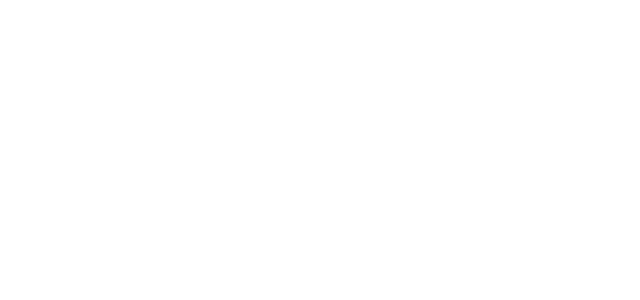
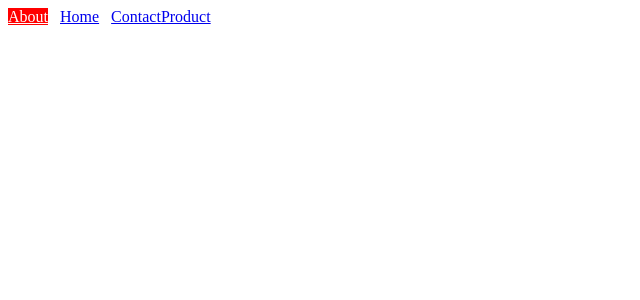
Before and after one commit to Itst4run/signin-page, a React (Create React App) app: page /Product in a window 1280 px wide. Before the commit this address had no page. Shown: the top 300 px of the page, without its empty margins (0-640 px from the left). Built offline with nearby package versions, Linux system fonts and the light colour scheme.

Commit message:
3 files modified

```diff
--- a/src/App.js
+++ b/src/App.js
@@ -16,7 +16,7 @@ export default function App() {
         <Route path ="/" element={<Home />}/>
         <Route path ="/Contact" element={<Contact />}/>
         <Route path ="/about" element={<AboutUs />}/>
-        <Route path ="/Product/:id" element={<Product />}/>
+        <Route path ="/Product" element={<Product />}/>
         </Routes>
       </Router>
     </div>
--- a/src/components/Navbar.js
+++ b/src/components/Navbar.js
@@ -9,7 +9,7 @@ return(
 <Link to="/">Home</Link>
 &nbsp;&nbsp;&nbsp;
 <Link to="/Contact">Contact</Link>
-<Link to="/Product">Product</Link>
+<Link to="/Product/1">Product</Link>
 
 
 </nav>
--- a/src/components/Product.js
+++ b/src/components/Product.js
@@ -1,10 +1,12 @@
-import React from "react"
+import React from 'react';
 import Navbar from './Navbar';
+import {useParams} from "react-router-dom"
 export default function Product (){
+  let{id} =Params()
   return(
 
   <div>
-    <Navbar />Product
+  product
   </div>
   );
 }
```
